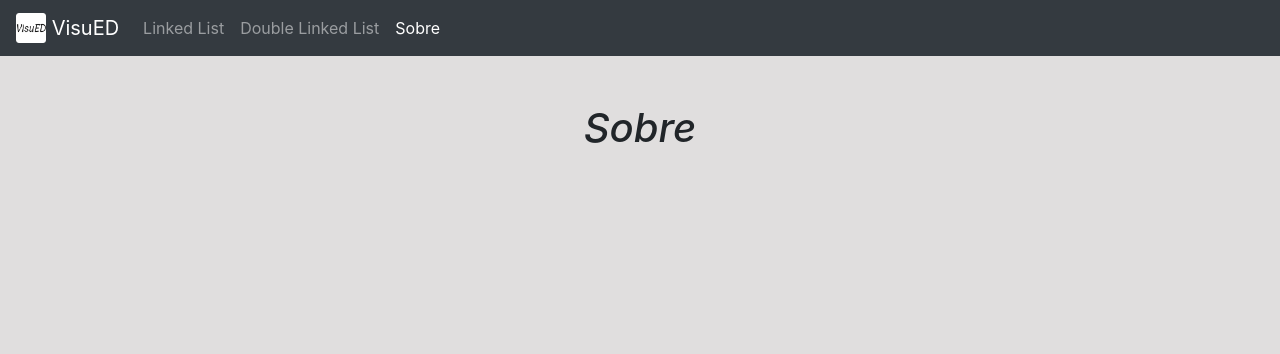
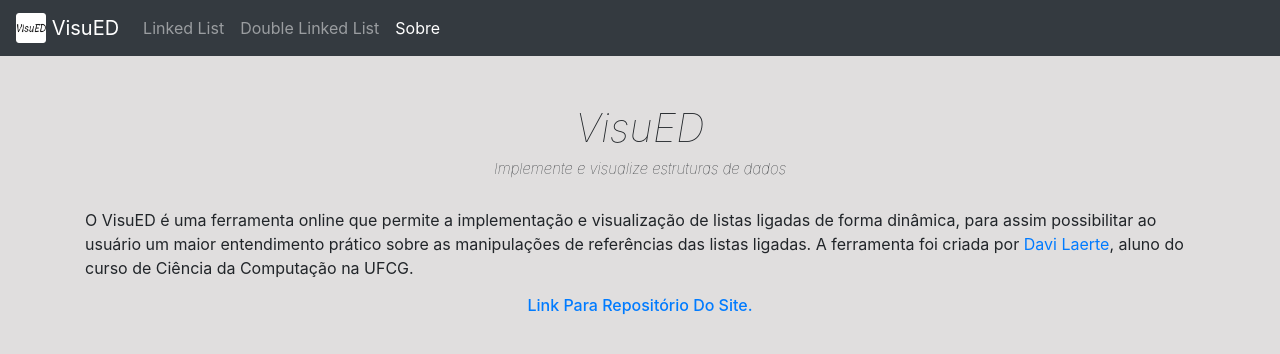
Before and after one commit to davilaerte/ed-visualization, a React (Create React App) app: page /about in a window 1280 px wide. Shown: the top 354 px of the page. Built offline with nearby package versions, Linux system fonts and the light colour scheme.

Commit message:
Add info in about layout

```diff
--- a/src/componentsLayout/AboutLayout.js
+++ b/src/componentsLayout/AboutLayout.js
@@ -4,7 +4,14 @@ class AboutLayout extends Component {
   render() {
     return (
       <div>
-        <h1>Sobre</h1>
+        <div className="container">
+          <h1 className="font-weight-lighter">VisuED</h1>
+          <h2 className="font-weight-lighter">Implemente e visualize estruturas de dados</h2>
+          <p>
+            O VisuED é uma ferramenta online que permite a implementação e visualização de listas ligadas de forma dinâmica, para assim possibilitar ao usuário um maior entendimento prático sobre as manipulações de referências das listas ligadas. A ferramenta foi criada por <a href="https://github.com/davilaerte" target="_blank" rel="noopener noreferrer">Davi Laerte</a>, aluno do curso de Ciência da Computação na UFCG.
+          </p>
+          <h6 class="text-center"><a href="https://github.com/davilaerte/ed-visualization"  target="_blank" rel="noopener noreferrer">Link Para Repositório Do Site.</a></h6>
+        </div>
       </div>
     );
   }
```
Also changed, not shown: 1 other file (tests, documents, lock files or other folders).
